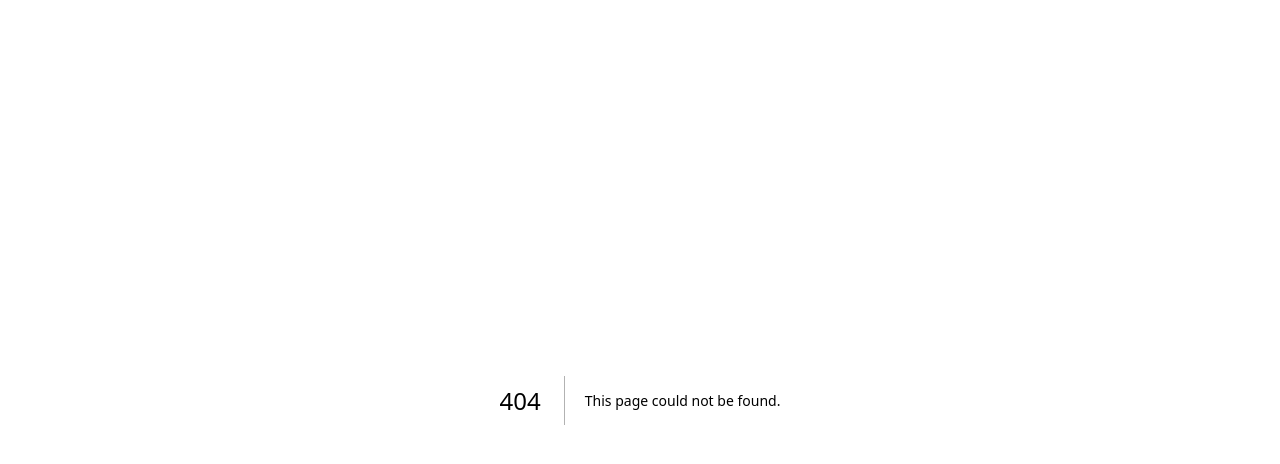
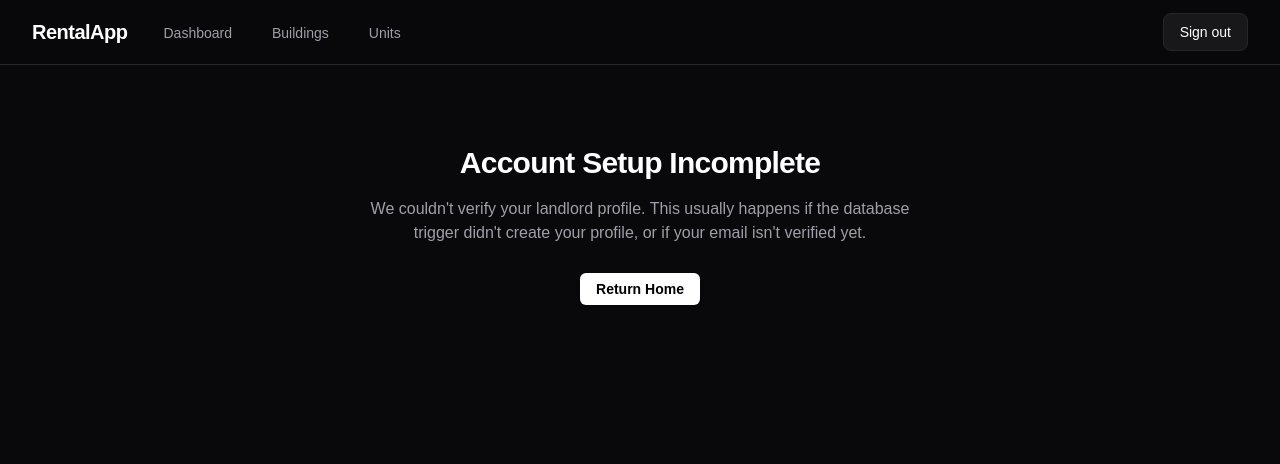
Before and after one commit to Maroscsak-Daniel/Rental-Management-Web-App, a Next.js app: page /unauthorized in a window 1280 px wide. Before the commit this address had no page. Shown: the top 464 px of the page. Built offline with nearby package versions, Linux system fonts and the light colour scheme.

Commit message:
SOLVED role-based access control via proxy middleware and added unauthorized access page

```diff
--- /dev/null
+++ b/src/app/unauthorized/page.tsx
@@ -0,0 +1,22 @@
+import Link from 'next/link'
+import Navbar from '@/components/Navbar'
+
+export default function UnauthorizedPage() {
+  return (
+    <div className="min-h-screen bg-zinc-950">
+      <Navbar />
+      <main className="mx-auto max-w-7xl px-4 sm:px-6 lg:px-8 py-20 text-center">
+        <h1 className="text-3xl font-bold tracking-tight text-white mb-4">Account Setup Incomplete</h1>
+        <p className="text-zinc-400 max-w-xl mx-auto mb-8">
+          We couldn't verify your landlord profile. This usually happens if the database trigger didn't create your profile, or if your email isn't verified yet.
+        </p>
+        <Link
+          href="/"
+          className="rounded-md bg-white px-4 py-2 text-sm font-semibold text-black shadow-sm hover:bg-zinc-200"
+        >
+          Return Home
+        </Link>
+      </main>
+    </div>
+  )
+}
--- a/src/proxy.ts
+++ b/src/proxy.ts
@@ -26,11 +26,15 @@ export async function proxy(request: NextRequest) {
 
   if (user && isLandlordRoute) {
     // Optimistic check: get user role from profiles table
-    const { data: profile } = await supabase
+    const { data: profile, error } = await supabase
       .from('profiles')
       .select('role')
       .eq('id', user.id)
       .single()
+
+    if (error) {
+      console.error('Proxy profile fetch error:', error)
+    }
 
     if (profile?.role !== 'landlord') {
       return NextResponse.redirect(new URL('/unauthorized', request.url))
```
